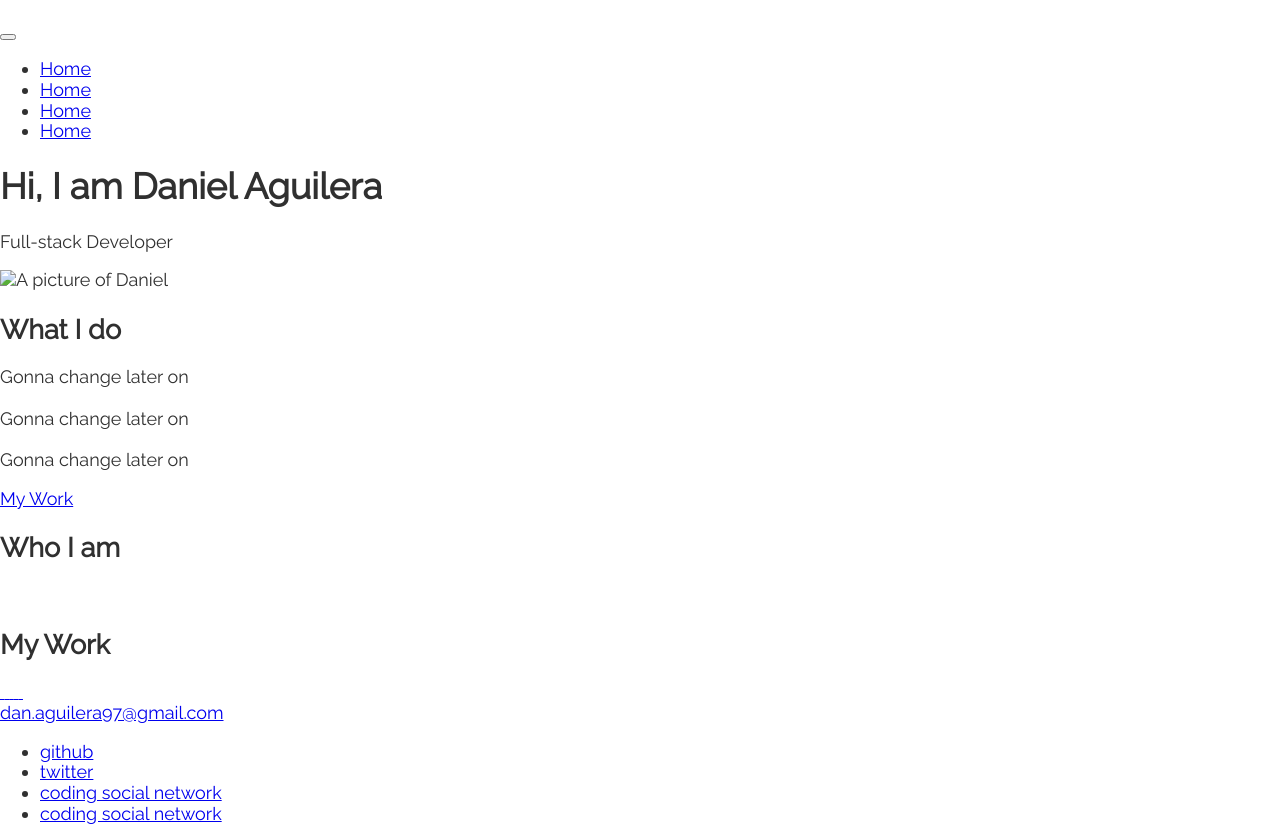
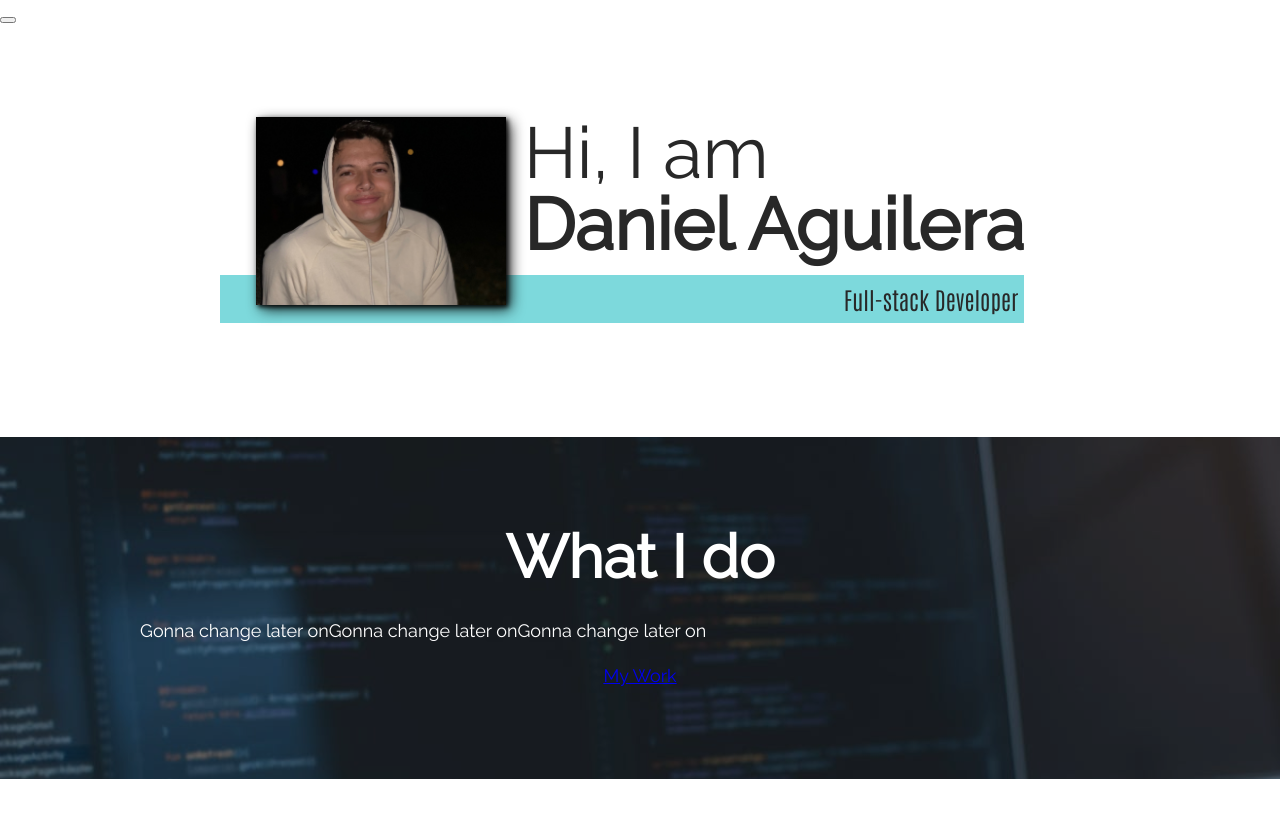
Before and after one commit to DanAguilera/Portfolio, a plain HTML site: page index.html in a window 1280 px wide. Shown: the top 827 px of the page. Drawn offline with nearby package versions, Linux system fonts and the light colour scheme.

Commit message:
added some images to see how the website will look as well as finished the intro section

```diff
--- a/assets/style.css
+++ b/assets/style.css
@@ -9,17 +9,20 @@
     --ff-primary: 'Raleway','sans-serif';
     --ff-secondary: 'Antonio','sans-serif';
 
-    --fw-reg: 300;
-    --fw-bold:900;
+    --fw-reg: 200;
+    --fw-bold: 800;
 
-    --clr-light: #fff;
-    --clr-dark: #303030;
-    --clr-accent: #a9a9a9;
+    --clr-light: rgb(255, 255, 255);
+    --clr-dark: #282828;
+    --clr-accent: rgb(125, 217, 220);
 
     --fs-h1: 3rem;
     --fs-h2: 2.5rem;
     --fs-h3: 1.25rem;
     --fs-body: 1rem;
+
+    --boxS: .25em .25em .75em rgba(0, 0, 0, 0.887),
+             .125em .125em .25em rgba(0, 0, 0, 0.904);
 }
 /* Adding this media query when using bigger screens and adding the root element in it to automatically change to the following font sizes when it reaches the alloted pixel size */
 @media (min-width: 800px)  {
@@ -30,6 +33,7 @@
         --fs-body: 1.125rem;
     }
 }
+
 /*General Styling*/
 
 body {
@@ -38,4 +42,123 @@ body {
     margin: 0;
     font-family: var(--ff-primary);
     font-size: var(--fs-body);
+    line-height: 1.5;
 }
+
+section {
+    padding: 5em 2em;
+}
+
+img {
+    display: block;
+    max-width: 100%;
+}
+
+strong {font-weight: var(--fw-bold);}
+
+/*Basic text*/
+
+
+
+h1,h2,h3 {
+    line-height: 1;
+    margin: 0;
+}
+
+h1 { font-size: var(--fs-h1)}
+h2 { font-size: var(--fs-h2)}
+h3 { font-size: var(--fs-h3)}
+
+.section__title{
+    margin-bottom: .20em;
+
+}
+
+.section__title--intro {
+    font-weight: var(--fw-reg);
+}
+
+.section__title--intro strong{
+    display: block;
+}
+
+.section__subtitle{
+    margin: 0;
+    font-size: var(--fs-h3);
+}
+
+.section__subtitle--intro,
+.section__subtitle--about {
+    background: var(--clr-accent);
+    padding: .25em;
+    font-family: var(--ff-secondary);
+    margin-bottom: 1em;
+}
+
+nav {display: none;}
+
+/* Intro Section */
+
+.intro {
+    position: relative;
+}
+.intro__img {
+    box-shadow: var(--boxS);
+}
+
+.section__subtitle--intro {
+    display: inline-block;
+}
+
+@media (min-width: 600px) {
+    .intro {
+        display: grid;
+        width: min-content;
+        margin: 0 auto;
+        grid-column-gap: 1em;
+        grid-template-areas:
+            "img title"
+            "img subtitle";
+        grid-template-columns: min-content max-content;
+    }
+
+    .intro__img {
+        grid-area: img;
+        min-width: 250px;
+        position: relative;
+        z-index: 2;
+    }
+
+    .section__subtitle--intro {
+        align-self: start;
+        grid-column: -1 / 1;
+        grid-row: 2;
+        text-align: right;
+        position: relative;
+        left: -1.5em;
+        width: calc(100% + 1.5em);
+    }
+}
+
+/* My services Section */
+
+.my-services {
+    background-color: rgba(72, 68, 68, 0.654);
+    background-image: url(./0x0.jpeg);
+    background-size: cover;
+    background-blend-mode: overlay;
+    color: var(--clr-light);
+    text-align: center;
+}
+
+.section__title--services {
+    color: var(--clr-accent);
+    position: relative;
+}
+@media (min-width: 800px) {
+    .services {
+        display: flex;
+        max-width: 1000px;
+        margin: 0 auto;
+    }
+}
--- a/index.html
+++ b/index.html
@@ -41,7 +41,7 @@
                 Hi, I am <strong>Daniel Aguilera</strong>
             </h1>
             <p class="section__subtitle section__subtitle--intro">Full-stack Developer</p>
-            <img src="#" alt="A picture of Daniel">
+            <img src="./assets/IMG_0258.JPG" alt="A picture of Daniel" class="intro__img">
         </section>
 
         <!--My Services-->
@@ -73,7 +73,7 @@
         <!--About Me-->
         <section class="about-me" id="about">
             <h2 class="section__title section__title--about">Who I am</h2>
-            <p class="section__subttile section__subtitle--about"></p>
+            <p class="section__subtitle section__subtitle--about"></p>
 
             <div class="about-me__body">
                 <p></p>
```
Also changed, not shown: assets/0x0.jpeg (added), assets/IMG_0258.JPG (added), 2 other files.
